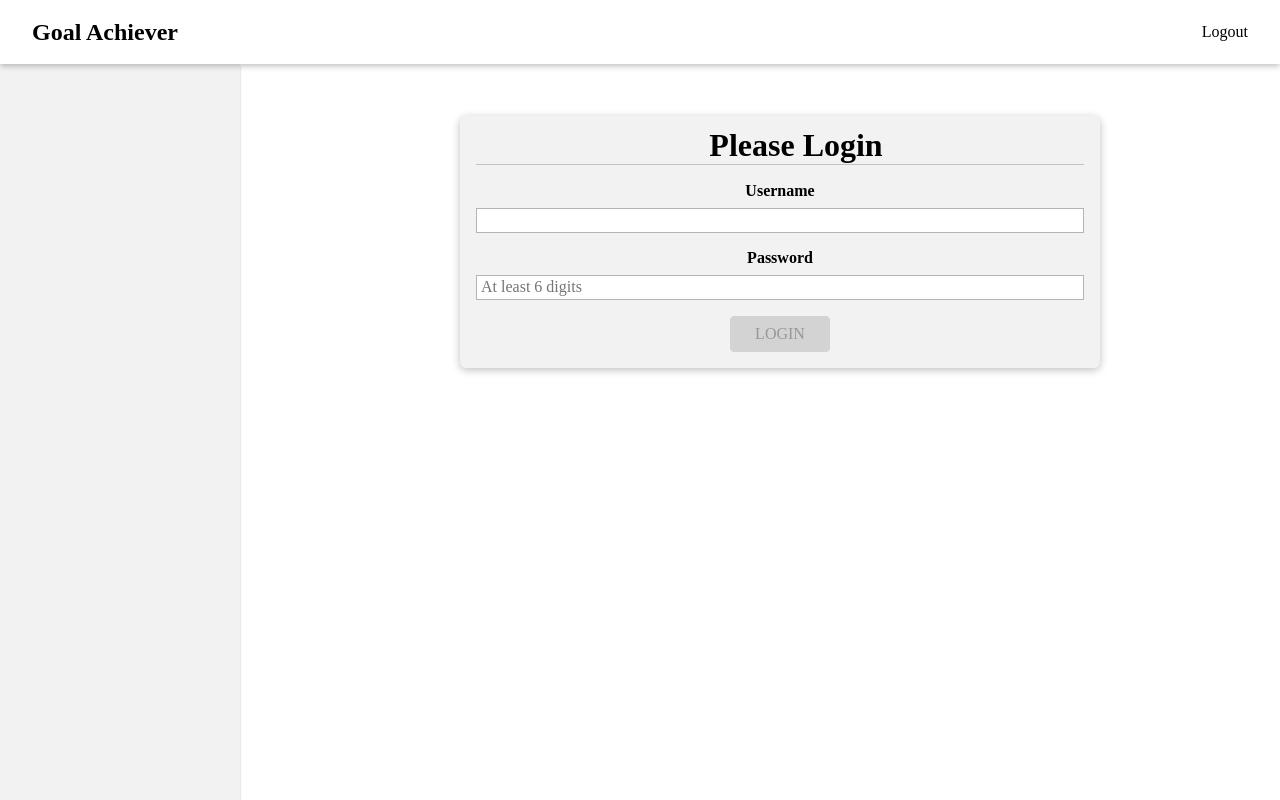
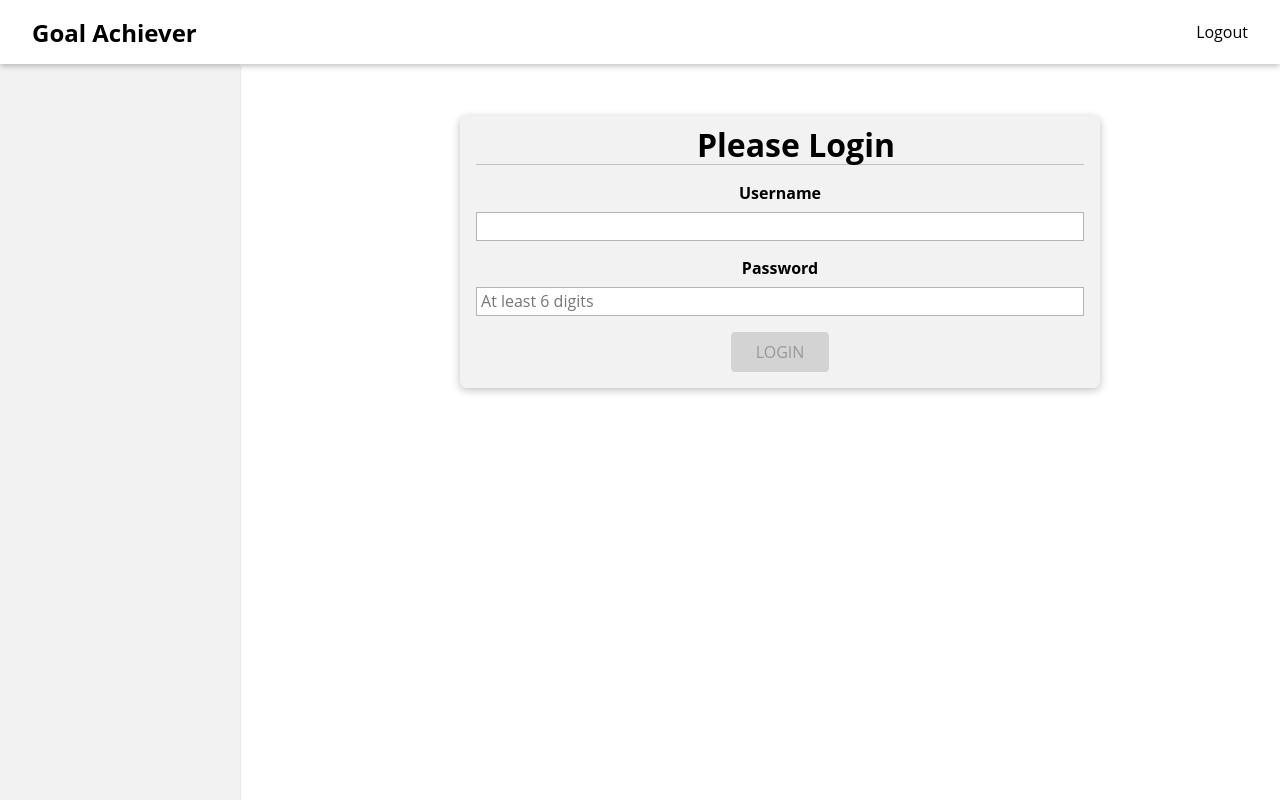
Before and after one commit to roeylrz/goal-achiever, a React (Create React App) app in the folder goal-achiever-client/: page /login in a window 1280 px wide. Built offline with nearby package versions, Linux system fonts and the light colour scheme; the HTML template or start-up script is replaced by a standard one.

Commit message:
update stylesheets

```diff
--- a/goal-achiever-client/src/stylesheets/_layout.scss
+++ b/goal-achiever-client/src/stylesheets/_layout.scss
@@ -7,4 +7,5 @@
 body {
   box-sizing: border-box;
   margin: 0;
+  font-family: 'Open Sans', sans-serif;
 }
--- a/goal-achiever-client/src/stylesheets/_typography.scss
+++ b/goal-achiever-client/src/stylesheets/_typography.scss
@@ -7,7 +7,6 @@ h3 {
 
 h3 {
   font-size: 1rem;
-  border-bottom: 1px solid;
 }
 
 h1 {
```
